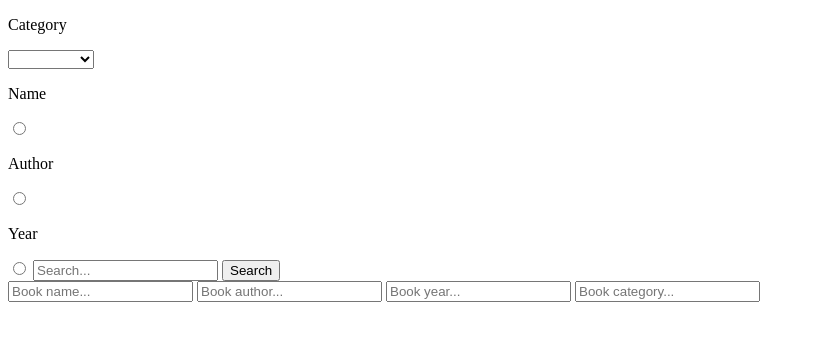
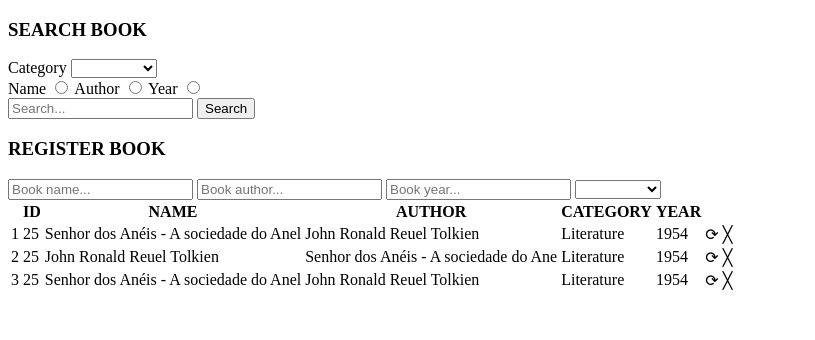
Before and after one commit to diogoizele/book-crud, a plain HTML site: page index.html in a window 1280 px wide. Shown: the whole page, without its empty margins (0-815 px from the left). Drawn offline with Linux system fonts and the light colour scheme.

Commit message:
html file prototype 1.0 finished

```diff
--- a/index.html
+++ b/index.html
@@ -1,5 +1,5 @@
 <!DOCTYPE html>
-<html lang="en">
+<html lang="pt-br">
   <head>
     <meta charset="UTF-8" />
     <meta name="viewport" content="width=device-width, initial-scale=1.0" />
@@ -10,8 +10,12 @@
   </head>
   <body>
     <div class="container">
+      <section class="manipulate-sec">
         <section class="search-sec">
-        <p>Category</p>
+          <h1>SEARCH BOOK</h1>
+          <div class="category">
+            <div>
+              <span>Category</span>
             <select name="" id="">
               <option value="" hidden></option>
               <option value="">philosophy</option>
@@ -21,24 +25,79 @@
               <option value="">literature</option>
               <option value="">brazilian</option>
             </select>
-        <p>Name</p>
-        <input type="radio" name="search-param" id="">
-        <p>Author</p>
-        <input type="radio" name="search-param" id="">
-        <p>Year</p>
-        <input type="radio" name="search-param" id="">
-
+            </div>
+            <div class="radios">
+              <label for="search-name">Name</label>
+              <input type="radio" name="search-param" id="search-name" />
+              <label for="search-author">Author</label>
+              <input type="radio" name="search-param" id="search-author" />
+              <label for="search-year">Year</label>
+              <input type="radio" name="search-param" id="search-year" />
+            </div>
+          </div>
+          <div class="search">
             <input type="text" name="" id="" placeholder="Search..." />
             <button>Search</button>
+          </div>
         </section>
         <section class="register-sec">
-          <input type="text" name="" id="" placeholder="Book name...">
-          <input type="text" name="" id="" placeholder="Book author...">
-          <input type="text" name="" id="" placeholder="Book year...">
-          <input type="text" name="" id="" placeholder="Book category...">
+          <h1>REGISTER BOOK</h1>
+          <input type="text" name="" id="" placeholder="Book name..." />
+          <input type="text" name="" id="" placeholder="Book author..." />
+          <input type="text" name="" id="" placeholder="Book year..." />
+          <select name="" id="">
+            <option value="" hidden></option>
+            <option value="">philosophy</option>
+            <option value="">history</option>
+            <option value="">science</option>
+            <option value="">artistic</option>
+            <option value="">literature</option>
+            <option value="">brazilian</option>
+          </select>
+        </section>
       </section>
       <section class="crud-sec">
-
+        <table>
+          <tr>
+            <th></th>
+            <th>ID</th>
+            <th>NAME</th>
+            <th>AUTHOR</th>
+            <th>CATEGORY</th>
+            <th>YEAR</th>
+            <th colspan="2"></th>
+          </tr>
+          <tr>
+            <td>1</td>
+            <td>25</td>
+            <td>Senhor dos Anéis - A sociedade do Anel</td>
+            <td>John Ronald Reuel Tolkien</td>
+            <td>Literature</td>
+            <td>1954</td>
+            <td class="update">⟳</td>
+            <td class="delete">╳</td>
+          </tr>
+          <tr>
+            <td>2</td>
+            <td>25</td>
+            <td>John Ronald Reuel Tolkien</td>
+            <td>Senhor dos Anéis - A sociedade do Ane</td>
+            <td>Literature</td>
+            <td>1954</td>
+            <td class="update">⟳</td>
+            <td class="delete">╳</td>
+          </tr>
+          <tr>
+            <td>3</td>
+            <td>25</td>
+            <td>Senhor dos Anéis - A sociedade do Anel</td>
+            <td>John Ronald Reuel Tolkien</td>
+            <td>Literature</td>
+            <td>1954</td>
+            <td class="update">⟳</td>
+            <td class="delete">╳</td>
+          </tr>
+        </table>
       </section>
     </div>
     <script src="script.js"></script>
```
Lines whose indentation alone changed are shown as unchanged.
